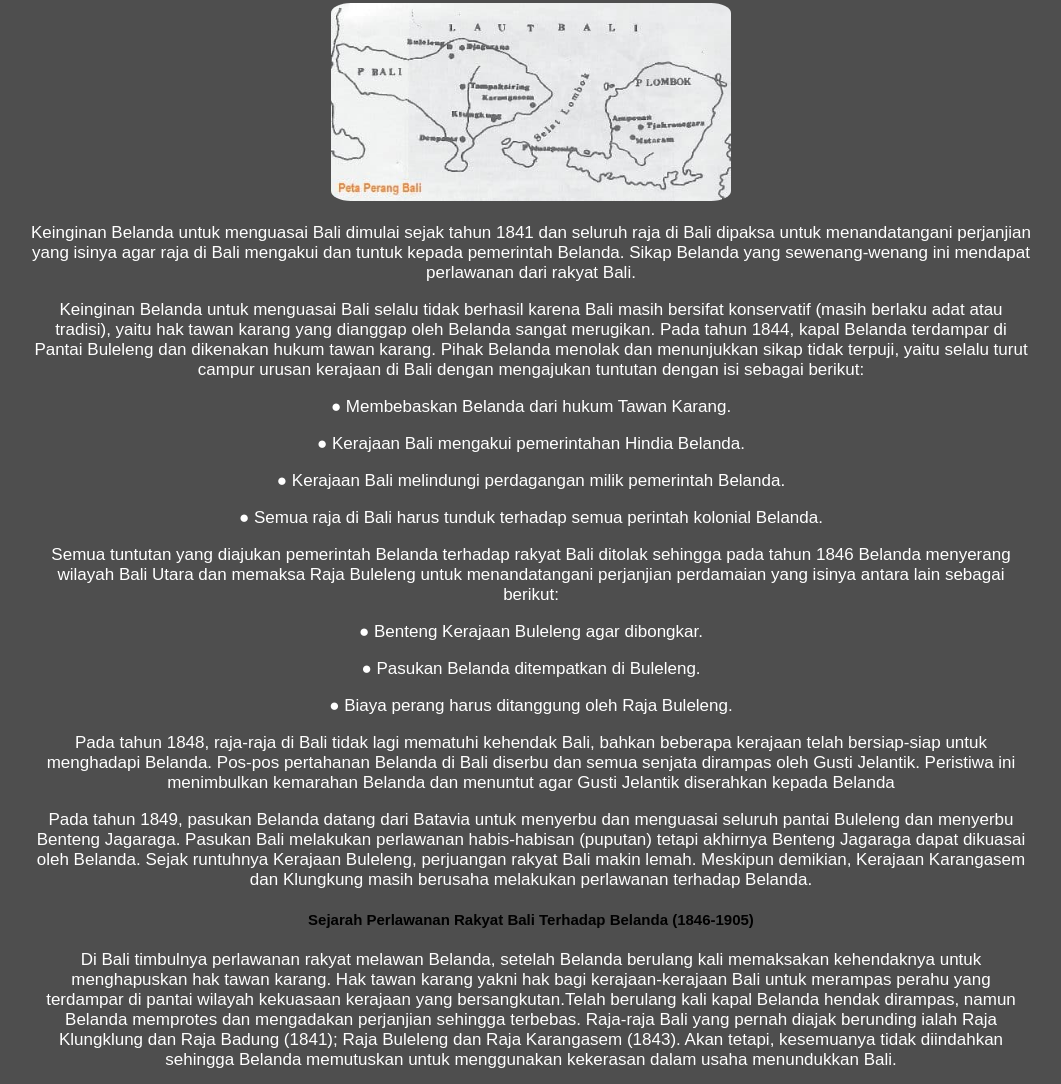
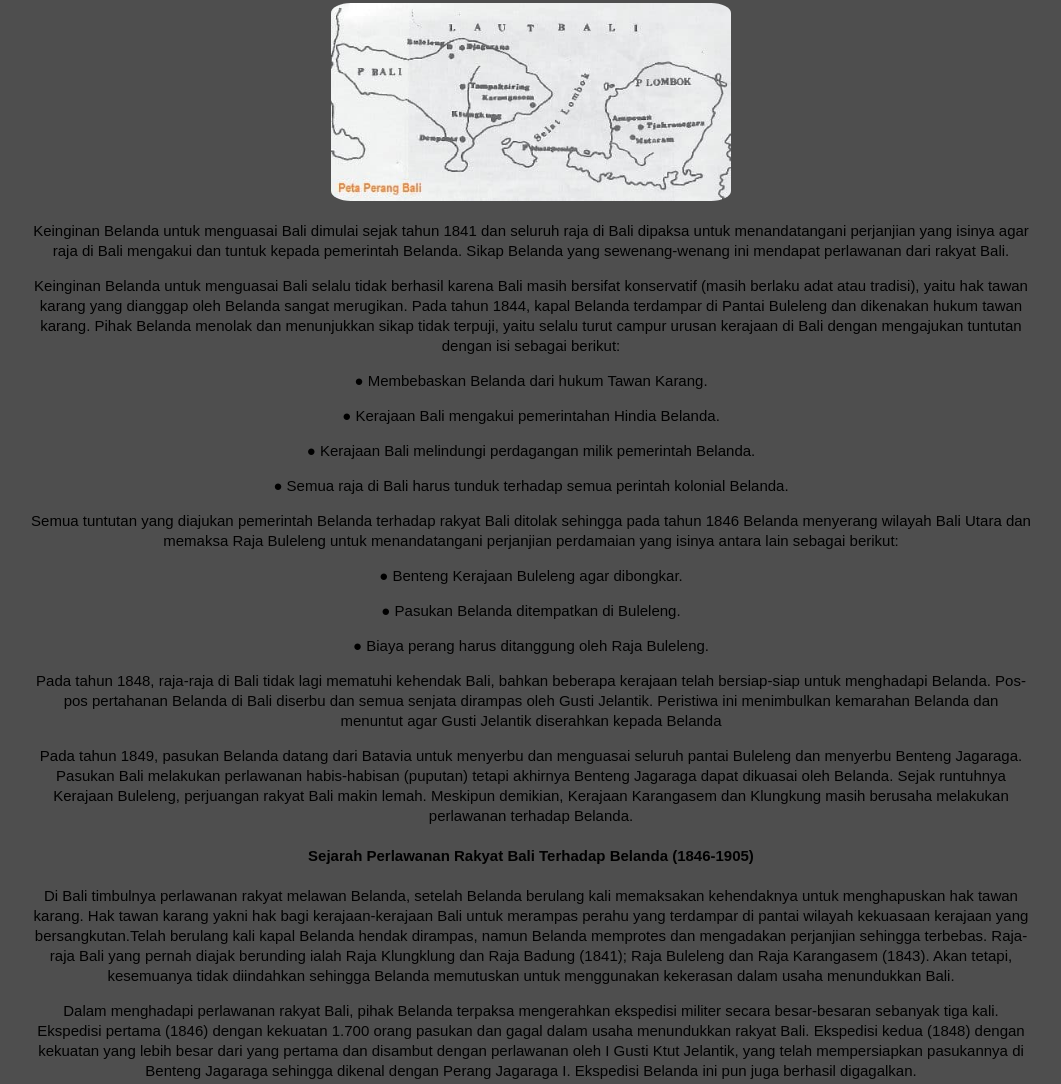
Before and after one commit to RxzAh/Sejiwa, a plain HTML site: page index.html in a window 1280 px wide. Shown: the part 1030-2114 px from the top of the page, without its empty margins (109-1170 px from the left). Drawn offline with nearby package versions, Linux system fonts and the light colour scheme.

Commit message:
Update style.css

```diff
--- a/style.css
+++ b/style.css
@@ -184,8 +184,6 @@ section p.ringkasan {
 }
 section .konten-ini p {
     font-style: normal;
-    color: #fff;
-    font-size: 17px;
 }
 nav.putih {
     background-color: #2e2e2e;
```
